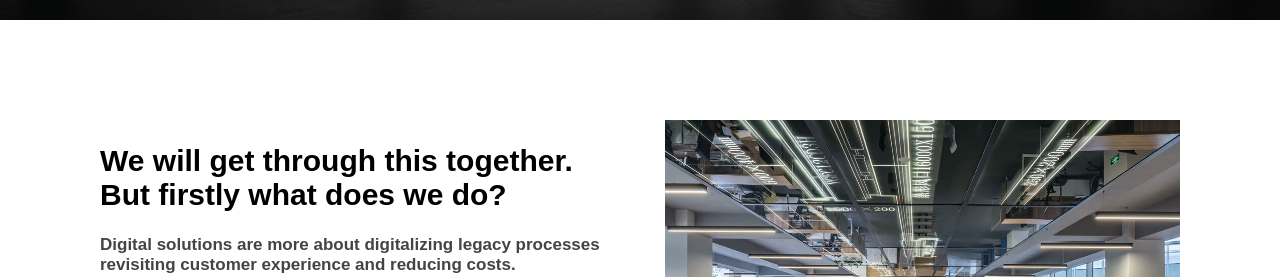
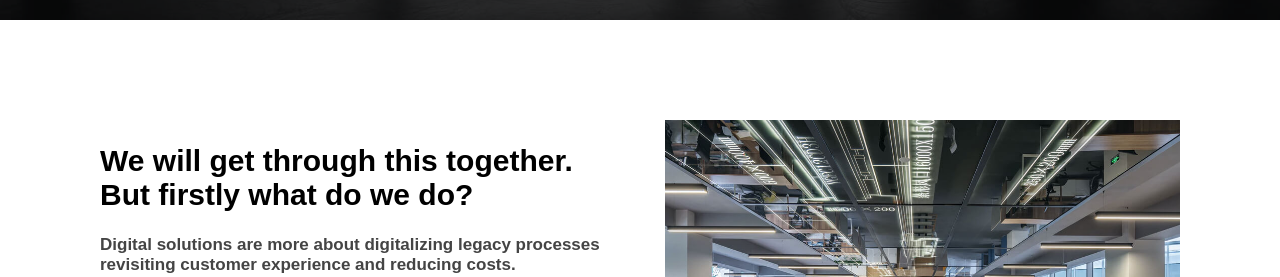
Before and after one commit to Enis-Abazi/gp2022, a plain HTML site: page index.html in a window 1280 px wide. Shown: the part 840-1117 px from the top of the page. Drawn offline with Linux system fonts and the light colour scheme.

Commit message:
Upgraded
Upgraded

```diff
--- a/index.html
+++ b/index.html
@@ -107,7 +107,7 @@
         <div class="container">
             <div class="row">
                 <div class="col">
-                    <h2>We will get through this together. But firstly what does we do?</h2>
+                    <h2>We will get through this together. But firstly what do we do?</h2>
                     <h4>Digital solutions are more about digitalizing legacy processes revisiting customer experience and reducing costs.</h4>
 
                     <h4> <i class="fa-solid fa-check-double"></i>Operating model transformation </h4>
```
